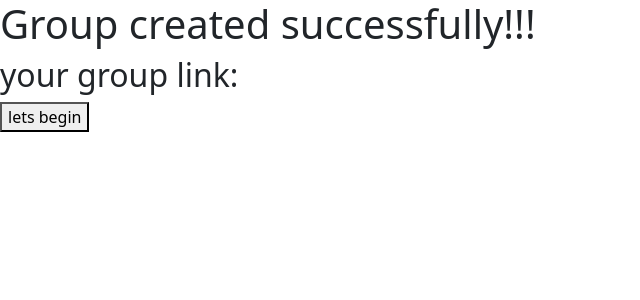
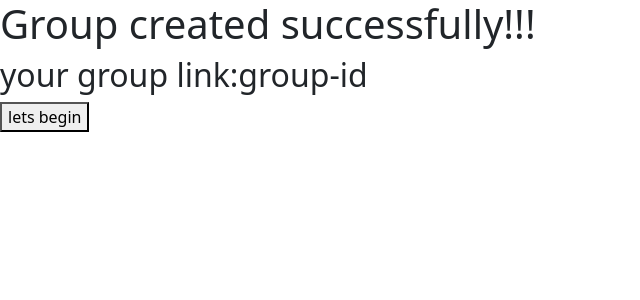
Before and after one commit to zlilyoffe/GiantDwarf, a React (Create React App) app in the folder giantdwarf/: page /LinkPage in a window 1280 px wide. Shown: the top 300 px of the page, without its empty margins (0-640 px from the left). Built offline with nearby package versions, Linux system fonts and the light colour scheme.

Commit message:
created Group id with context and passed it to LinkPage [daniel did the commit]

```diff
--- a/giantdwarf/src/App.js
+++ b/giantdwarf/src/App.js
@@ -11,10 +11,9 @@ import LinkPage from './screens/LinkPage/LinkPage';
 import Play from './screens/Play/Play';
 import YourGiant from './screens/YourGiant/YourGiant';
 import GeneralInformation from './screens/GeneralInformation/GeneralInformation';
-import { StoreId } from './store/storeId';
+
 
 const App = () => {
-  // const store = new StoreId();
   return (
     <Router>
       <Route path="/" exact component={JoinGame} />
--- /dev/null
+++ b/giantdwarf/src/helpers/useStore.js
@@ -0,0 +1,7 @@
+import { useContext } from 'react';
+import { Store } from '../store/store';
+import { createContext } from 'react';
+
+const store = new Store();
+export const StoreContext = createContext(store);
+export const useStore = () => useContext(StoreContext);
--- a/giantdwarf/src/index.js
+++ b/giantdwarf/src/index.js
@@ -2,4 +2,5 @@ import React from 'react';
 import ReactDom from 'react-dom';
 import App from './App';
 
+
 ReactDom.render(<App />, document.getElementById('root'));
--- a/giantdwarf/src/screens/CreateNewGroup/CreateNewGroup.js
+++ b/giantdwarf/src/screens/CreateNewGroup/CreateNewGroup.js
@@ -1,12 +1,15 @@
 import React, { useState } from 'react';
 import 'bootstrap/dist/css/bootstrap.min.css';
 import axios from 'axios';
-
+import { useStore } from '../../helpers/useStore';
+import { useHistory } from 'react-router-dom';
 
 function CreateNewGroup() {
   const [groupName, setGroupName] = useState('');
   const [numberOfParticipants, setNumberOfParticipants] = useState('');
-  const [code, updateCode] = useState('');
+  const [code, setCode] = useState('');
+  const storeId = useStore();
+  const history = useHistory();
   const changeGroupName = (e) => {
     setGroupName(e.target.value);
   };
@@ -28,8 +31,9 @@ function CreateNewGroup() {
     );
     groupId = response.data.id;
     if (groupId) {
-      window.location = '/LinkPage';
-      // setCurrentGroupId(groupId);
+      console.log(groupId);
+      storeId.setCurrentGroupId(groupId);
+      history.push('/LinkPage');
     } else {
       setGroupName('');
       setNumberOfParticipants('');
--- a/giantdwarf/src/screens/LinkPage/LinkPage.js
+++ b/giantdwarf/src/screens/LinkPage/LinkPage.js
@@ -1,14 +1,15 @@
+import { observer } from 'mobx-react-lite';
 import React from 'react';
 import { Link } from 'react-router-dom';
-
+import { useStore } from '../../helpers/useStore';
 
 const LinkPage = () => {
-  // const x = Math.random()
+  const store = useStore();
   return (
     <div className="joinOuterContainer">
       <div className="joinInnerContainer">
         <h1 className="heading">Group created successfully!!!</h1>
-        <h2>your group link:</h2>
+        <h2>your group link:{store.currentGroupId}</h2>
         <Link to={`/MyPage`}>
           <button className={'button mt-20'} type="submit">
             lets begin
@@ -19,4 +20,4 @@ const LinkPage = () => {
   );
 };
 
-export default LinkPage;
+export default observer(LinkPage);
--- a/giantdwarf/src/store/storeId.js
+++ b/giantdwarf/src/store/store.js
@@ -1,16 +1,13 @@
-import {
-  action,
-  makeObservable,
-  observable,
-} from 'mobx';
+import { action, makeObservable, observable } from 'mobx';
 
-export class StoreId {
+export class Store {
   constructor() {
     makeObservable(this, {
       currentGroupId: observable,
       setCurrentGroupId: action,
     });
   }
+  currentGroupId = 'group-id';
   setCurrentGroupId = (groupId) => {
     this.currentGroupId = groupId;
   };
```
Also changed, not shown: 1 other file (tests, documents, lock files or other folders).
